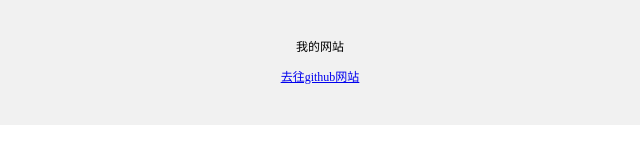
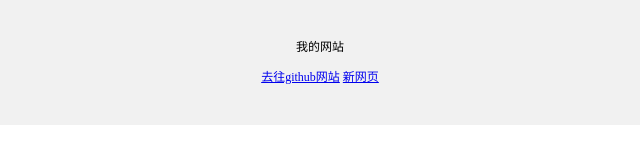
Before and after one commit to dunwuu/mysite01, a plain HTML site: page index.html in a window 1280 px wide. Shown: the part 599-762 px from the top of the page, 320-960 px from the left. Drawn offline with Linux system fonts and the light colour scheme.

Commit message:
Update index.html

```diff
--- a/index.html
+++ b/index.html
@@ -36,6 +36,7 @@
     >
       <p>我的网站</p>
       <a href="https://pangton.github.io/er01-one/">去往github网站</a>
+      <a href="./new.html">新网页</a>
     </div>
   </body>
 </html>
```
